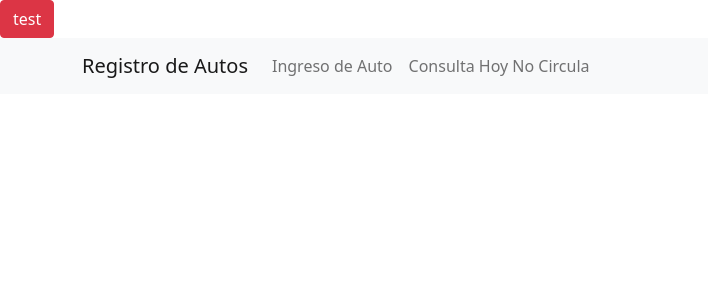
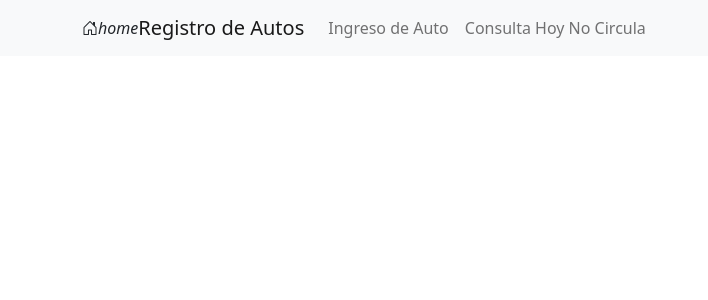
Before and after one commit to reaperjason/hoy-no-circula-frontend, an Angular app: page / in a window 1280 px wide. Shown: the top 300 px of the page, without its empty margins (0-708 px from the left). Built offline with nearby package versions, Linux system fonts and the light colour scheme.

Commit message:
bs icons

```diff
--- a/package.json
+++ b/package.json
@@ -18,6 +18,7 @@
     "@angular/platform-browser": "^16.1.0",
     "@angular/platform-browser-dynamic": "^16.1.0",
     "@angular/router": "^16.1.0",
+    "bootstrap-icons": "^1.11.3",
     "rxjs": "~7.8.0",
     "tslib": "^2.3.0",
     "zone.js": "~0.13.0"
--- a/src/app/app.component.html
+++ b/src/app/app.component.html
@@ -1,6 +1,6 @@
-<button class="btn btn-danger">test</button>
 <nav class="navbar navbar-expand-lg navbar-light bg-light">
   <div class="container">
+    <i class="bi bi-house-door">home</i>
     <a class="navbar-brand" href="#">Registro de Autos</a>
     <button class="navbar-toggler" type="button" data-toggle="collapse" data-target="#navbarNav"
       aria-controls="navbarNav" aria-expanded="false" aria-label="Toggle navigation">
--- a/src/styles.scss
+++ b/src/styles.scss
@@ -1 +1,2 @@
 /* You can add global styles to this file, and also import other style files */
+@import "~bootstrap-icons/font/bootstrap-icons.css";
```
Also changed, not shown: 1 other file (tests, documents, lock files or other folders).
